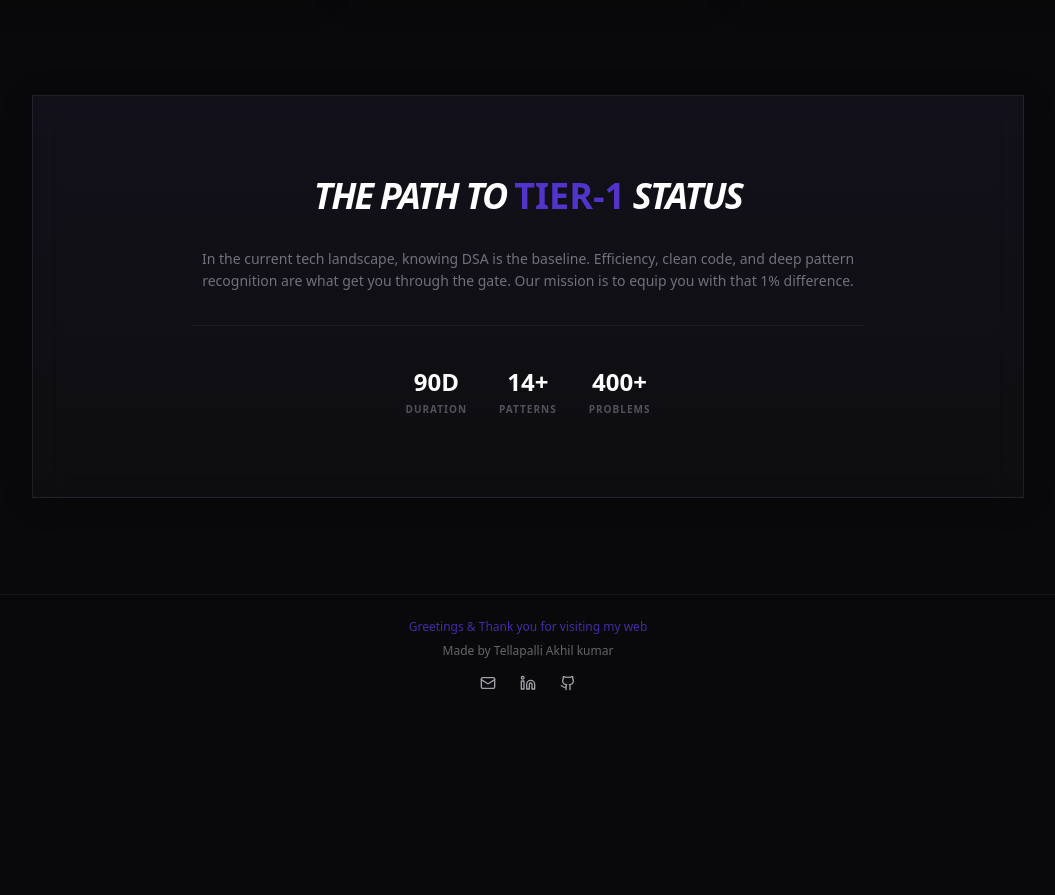
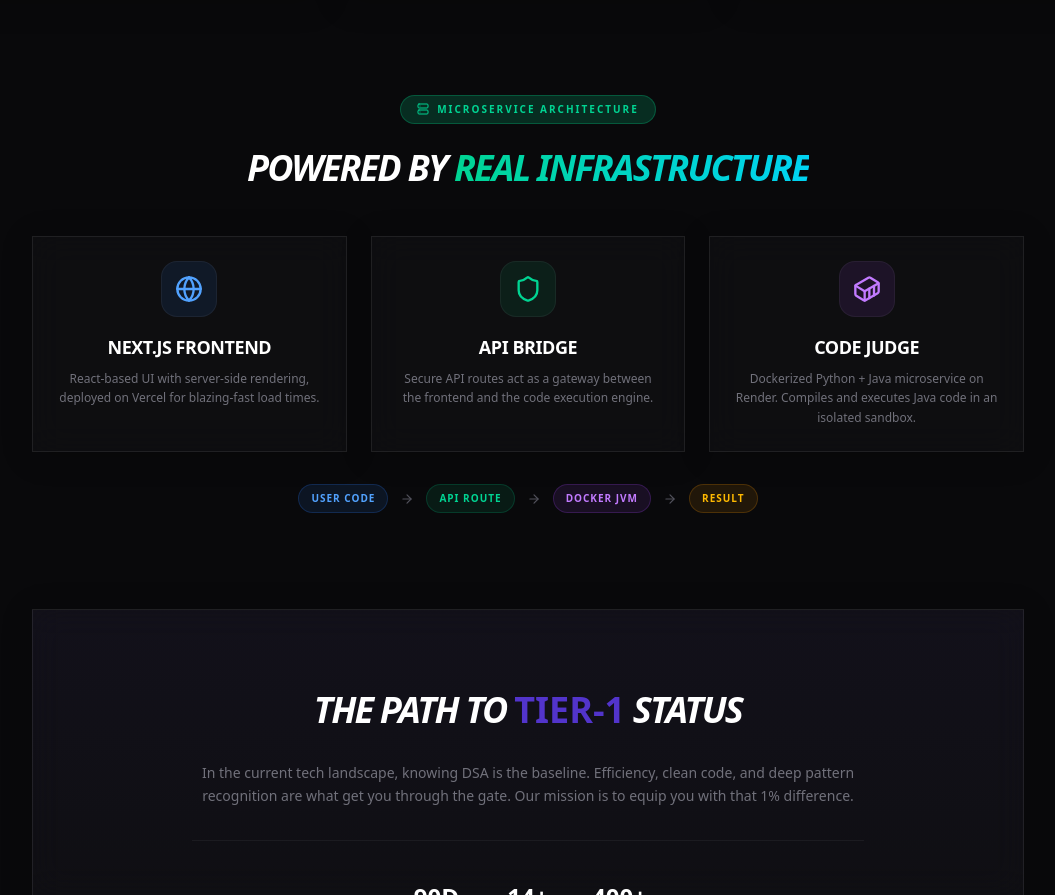
Before and after one commit to tellapallyakhil/JAVA-DSA-IN-3-MONTHS-, a Next.js app: page /about in a window 1280 px wide. Shown: the part 1112-2007 px from the top of the page, without its empty margins (112-1167 px from the left). Before the commit the page ends 1831 px from the top, so only its background shows below. Built offline with nearby package versions, Linux system fonts and the light colour scheme.

Commit message:
feat: add microservice architecture section to about page

```diff
--- a/src/app/about/page.tsx
+++ b/src/app/about/page.tsx
@@ -4,7 +4,8 @@ import { motion } from 'framer-motion';
 import {
     ShieldCheck, Zap, Target, BookOpen,
     Code2, BrainCircuit, Activity, Sparkles,
-    LayoutDashboard, History, Cpu, Globe
+    LayoutDashboard, History, Cpu, Globe,
+    Server, Container, ArrowRight, Shield
 } from 'lucide-react';
 
 const features = [
@@ -123,6 +124,83 @@ export default function AboutPage() {
                 </div>
             </section>
 
+            {/* Architecture Section */}
+            <section className="relative z-10 max-w-5xl mx-auto px-4">
+                <motion.div
+                    initial={{ opacity: 0, y: 20 }}
+                    whileInView={{ opacity: 1, y: 0 }}
+                    viewport={{ once: true }}
+                    className="text-center mb-12"
+                >
+                    <div className="inline-flex items-center gap-2 px-4 py-1.5 rounded-full bg-emerald-500/20 border border-emerald-500/30 text-emerald-400 text-[10px] font-black uppercase tracking-[0.2em] mb-6">
+                        <Server size={12} /> Microservice Architecture
+                    </div>
+                    <h2 className="text-3xl md:text-4xl font-black uppercase italic tracking-tighter text-white">
+                        Powered by <span className="text-transparent bg-clip-text bg-gradient-to-r from-emerald-400 to-cyan-400">Real Infrastructure</span>
+                    </h2>
+                </motion.div>
+
+                <div className="grid md:grid-cols-3 gap-6">
+                    {/* Frontend */}
+                    <motion.div
+                        initial={{ opacity: 0, x: -20 }}
+                        whileInView={{ opacity: 1, x: 0 }}
+                        viewport={{ once: true }}
+                        className="glass-card p-6 text-center group hover:border-blue-400/40 transition-all duration-500"
+                    >
+                        <div className="w-14 h-14 rounded-2xl bg-blue-500/10 text-blue-400 flex items-center justify-center mx-auto mb-4 border border-white/5">
+                            <Globe size={28} />
+                        </div>
+                        <h3 className="text-lg font-bold text-white mb-2 uppercase tracking-tight">Next.js Frontend</h3>
+                        <p className="text-xs text-zinc-500 leading-relaxed">React-based UI with server-side rendering, deployed on Vercel for blazing-fast load times.</p>
+                    </motion.div>
+
+                    {/* Arrow */}
+                    <motion.div
+                        initial={{ opacity: 0, scale: 0.5 }}
+                        whileInView={{ opacity: 1, scale: 1 }}
+                        viewport={{ once: true }}
+                        className="glass-card p-6 text-center group hover:border-emerald-400/40 transition-all duration-500 relative"
+                    >
+                        <div className="w-14 h-14 rounded-2xl bg-emerald-500/10 text-emerald-400 flex items-center justify-center mx-auto mb-4 border border-white/5">
+                            <Shield size={28} />
+                        </div>
+                        <h3 className="text-lg font-bold text-white mb-2 uppercase tracking-tight">API Bridge</h3>
+                        <p className="text-xs text-zinc-500 leading-relaxed">Secure API routes act as a gateway between the frontend and the code execution engine.</p>
+                    </motion.div>
+
+                    {/* Microservice */}
+                    <motion.div
+                        initial={{ opacity: 0, x: 20 }}
+                        whileInView={{ opacity: 1, x: 0 }}
+                        viewport={{ once: true }}
+                        className="glass-card p-6 text-center group hover:border-purple-400/40 transition-all duration-500"
+                    >
+                        <div className="w-14 h-14 rounded-2xl bg-purple-500/10 text-purple-400 flex items-center justify-center mx-auto mb-4 border border-white/5">
+                            <Container size={28} />
+                        </div>
+                        <h3 className="text-lg font-bold text-white mb-2 uppercase tracking-tight">Code Judge</h3>
+                        <p className="text-xs text-zinc-500 leading-relaxed">Dockerized Python + Java microservice on Render. Compiles and executes Java code in an isolated sandbox.</p>
+                    </motion.div>
+                </div>
+
+                {/* Flow Diagram */}
+                <motion.div
+                    initial={{ opacity: 0, y: 10 }}
+                    whileInView={{ opacity: 1, y: 0 }}
+                    viewport={{ once: true }}
+                    className="flex items-center justify-center gap-3 mt-8 flex-wrap"
+                >
+                    <span className="px-3 py-1.5 bg-blue-500/10 border border-blue-500/20 text-blue-400 text-[10px] font-black uppercase tracking-widest rounded-full">User Code</span>
+                    <ArrowRight size={14} className="text-zinc-600" />
+                    <span className="px-3 py-1.5 bg-emerald-500/10 border border-emerald-500/20 text-emerald-400 text-[10px] font-black uppercase tracking-widest rounded-full">API Route</span>
+                    <ArrowRight size={14} className="text-zinc-600" />
+                    <span className="px-3 py-1.5 bg-purple-500/10 border border-purple-500/20 text-purple-400 text-[10px] font-black uppercase tracking-widest rounded-full">Docker JVM</span>
+                    <ArrowRight size={14} className="text-zinc-600" />
+                    <span className="px-3 py-1.5 bg-amber-500/10 border border-amber-500/20 text-amber-400 text-[10px] font-black uppercase tracking-widest rounded-full">Result</span>
+                </motion.div>
+            </section>
+
             {/* Mission Statement / CTA */}
             <section className="relative z-10 max-w-5xl mx-auto px-4 text-center">
                 <div className="glass-card p-12 md:p-20 bg-gradient-to-b from-primary/5 to-transparent border-primary/20">
```
